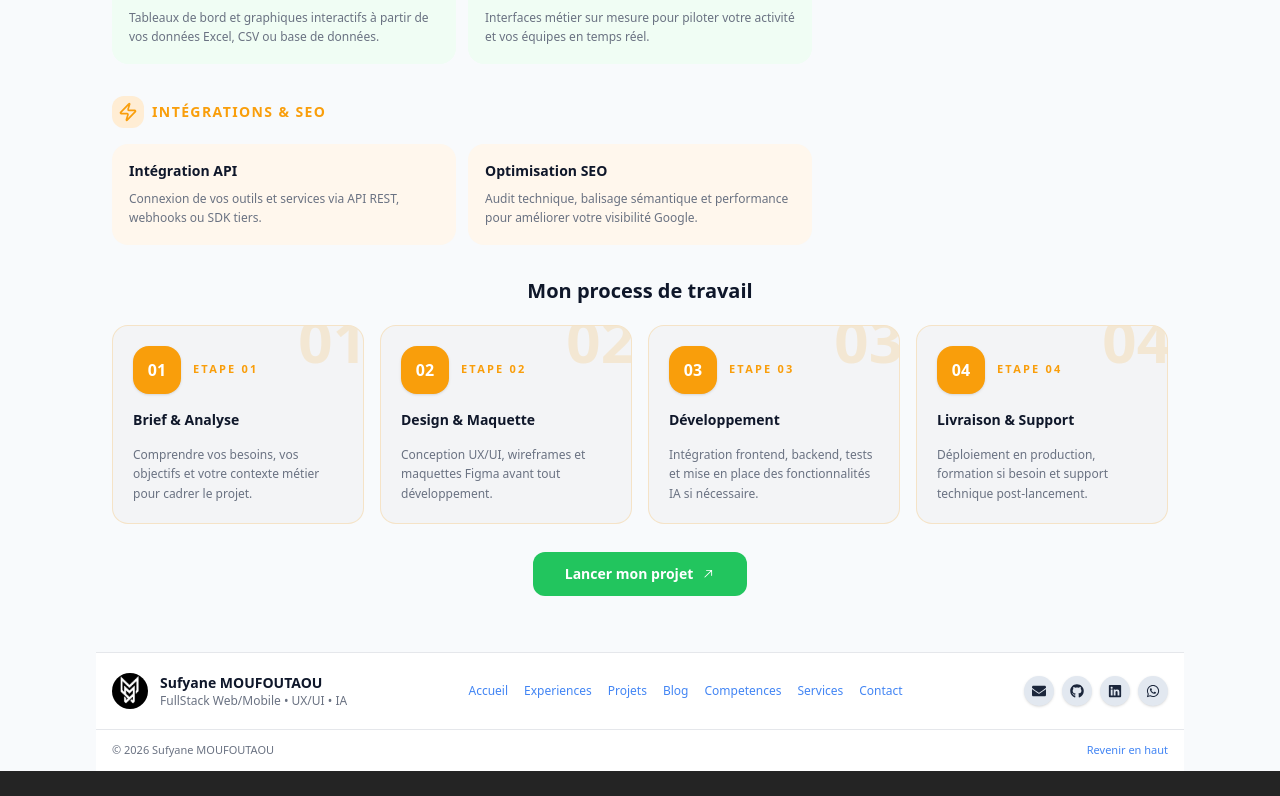
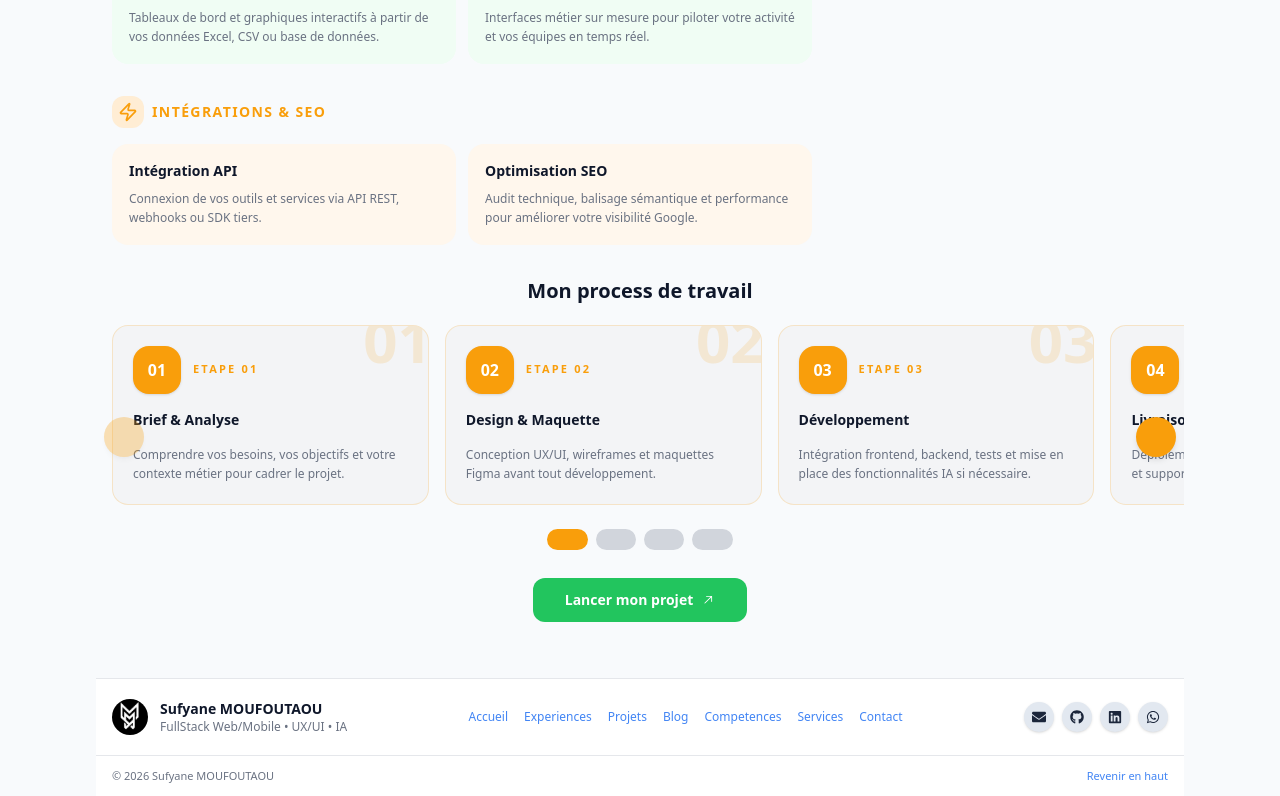
Before and after one commit to Ramseyn77/sufyanemoufoutaou, a React (Vite) app: page /services in a window 1280 px wide. Shown: the part 1516-2312 px from the top of the page. Before the commit the page ends 2287 px from the top, so only its background shows below. Built offline with nearby package versions, Linux system fonts and the light colour scheme.

Commit message:
remise à niveau de certain UX

```diff
--- a/src/pages/home.jsx
+++ b/src/pages/home.jsx
@@ -61,8 +61,14 @@ const Home = () => {
 
       {/* Hero */}
       <div className="flex flex-col items-start w-full px-4 py-6 gap-4 md:flex-row md:items-center md:justify-between">
-        <div className="italic font-mono font-bold text-[#0D1B2A] dark:text-white text-2xl sm:text-3xl md:text-4xl flex-1">
-          Sufyane MOUFOUTAOU
+        <div className="flex flex-col gap-2 flex-1">
+          <h1 className="italic font-mono font-bold text-[#0D1B2A] dark:text-white text-2xl sm:text-3xl md:text-4xl leading-tight">
+            Développeur IA Full-Stack
+            <span className="text-[var(--color-warm)]"> — Web & Mobile</span>
+          </h1>
+          <p className="text-sm sm:text-base text-gray-600 dark:text-gray-300 leading-relaxed max-w-xl">
+            Je conçois des sites, applications et solutions IA pour PME et porteurs de projets.
+          </p>
         </div>
         <div className="flex flex-wrap items-center gap-3 w-full md:w-auto">
           <Link to="/contact">
--- a/src/pages/service.jsx
+++ b/src/pages/service.jsx
@@ -1,11 +1,11 @@
-import React from 'react'
+import React, { useState, useRef, useEffect } from 'react'
 import { Link } from 'react-router-dom'
 import Navbar from '../components/Navbar'
 import Footer from '../components/Footer'
 import Seo from '../components/Seo'
 import data from '../utils/data.json'
 import { GoArrowUpRight } from 'react-icons/go'
-import { CheckCircle2, Globe, Brain, BarChart2, Zap } from 'lucide-react'
+import { CheckCircle2, Globe, Brain, BarChart2, Zap, ChevronLeft, ChevronRight } from 'lucide-react'
 
 const { services } = data
 
@@ -24,6 +24,40 @@ const couleurMap = {
 }
 
 const Service = () => {
+  const carouselRef = useRef(null)
+  const [activeStep, setActiveStep] = useState(0)
+
+  const scrollToStep = (index) => {
+    const el = carouselRef.current
+    if (!el) return
+    const card = el.children[index]
+    if (card) {
+      el.scrollTo({ left: card.offsetLeft - el.offsetLeft, behavior: 'smooth' })
+    }
+  }
+
+  useEffect(() => {
+    const el = carouselRef.current
+    if (!el) return
+    const onScroll = () => {
+      const cards = Array.from(el.children)
+      const center = el.scrollLeft + el.clientWidth / 2
+      let closest = 0
+      let minDist = Infinity
+      cards.forEach((card, i) => {
+        const cardCenter = card.offsetLeft - el.offsetLeft + card.clientWidth / 2
+        const dist = Math.abs(cardCenter - center)
+        if (dist < minDist) {
+          minDist = dist
+          closest = i
+        }
+      })
+      setActiveStep(closest)
+    }
+    el.addEventListener('scroll', onScroll, { passive: true })
+    return () => el.removeEventListener('scroll', onScroll)
+  }, [])
+
   return (
     <div className="flex flex-col w-full min-h-screen dark:bg-[var(--color-dark)]">
       <Seo
@@ -131,11 +165,34 @@ const Service = () => {
           <h2 className="text-xl font-bold text-[var(--color-text-dark)] dark:text-[var(--color-text-light)] text-center">
             Mon process de travail
           </h2>
-          <div className="grid grid-cols-1 sm:grid-cols-2 lg:grid-cols-4 gap-4">
+          <div className="relative">
+            <button
+              type="button"
+              aria-label="Étape précédente"
+              onClick={() => scrollToStep(Math.max(0, activeStep - 1))}
+              disabled={activeStep === 0}
+              className="hidden sm:flex absolute left-0 top-1/2 -translate-y-1/2 -translate-x-2 z-10 w-10 h-10 items-center justify-center rounded-full bg-[var(--color-warm)] text-white shadow-md hover:bg-[#EA9309] transition disabled:opacity-30 disabled:cursor-not-allowed"
+            >
+              <ChevronLeft className="w-5 h-5" />
+            </button>
+            <button
+              type="button"
+              aria-label="Étape suivante"
+              onClick={() => scrollToStep(Math.min(services.process.length - 1, activeStep + 1))}
+              disabled={activeStep === services.process.length - 1}
+              className="hidden sm:flex absolute right-0 top-1/2 -translate-y-1/2 translate-x-2 z-10 w-10 h-10 items-center justify-center rounded-full bg-[var(--color-warm)] text-white shadow-md hover:bg-[#EA9309] transition disabled:opacity-30 disabled:cursor-not-allowed"
+            >
+              <ChevronRight className="w-5 h-5" />
+            </button>
+
+            <div
+              ref={carouselRef}
+              className="flex gap-4 overflow-x-auto snap-x snap-mandatory scroll-smooth pb-2 -mx-4 px-4 [scrollbar-width:none] [&::-webkit-scrollbar]:hidden"
+            >
               {services.process.map((step, i) => (
                 <div
                   key={i}
-                className="relative overflow-hidden flex flex-col gap-4 bg-[#f3f4f6] dark:bg-[var(--color-dark-surface)] rounded-2xl p-5 border border-[rgba(249,158,11,0.2)]"
+                  className="snap-center shrink-0 w-[85%] sm:w-[60%] md:w-[45%] lg:w-[30%] relative overflow-hidden flex flex-col gap-4 bg-[#f3f4f6] dark:bg-[var(--color-dark-surface)] rounded-2xl p-5 border border-[rgba(249,158,11,0.2)]"
                 >
                   <span className="absolute -top-4 -right-1 text-6xl font-black text-[rgba(249,158,11,0.15)] select-none">
                     {step.numero}
@@ -157,6 +214,23 @@ const Service = () => {
                 </div>
               ))}
             </div>
+
+            <div className="flex justify-center gap-2 mt-4">
+              {services.process.map((_, i) => (
+                <button
+                  key={i}
+                  type="button"
+                  aria-label={`Aller à l'étape ${i + 1}`}
+                  onClick={() => scrollToStep(i)}
+                  className={`h-2 rounded-full transition-all ${
+                    activeStep === i
+                      ? 'w-6 bg-[var(--color-warm)]'
+                      : 'w-2 bg-gray-300 dark:bg-gray-600 hover:bg-gray-400'
+                  }`}
+                />
+              ))}
+            </div>
+          </div>
           <div className="flex justify-center mt-2">
             <Link
               to="/contact"
```
Lines whose indentation alone changed are shown as unchanged.
